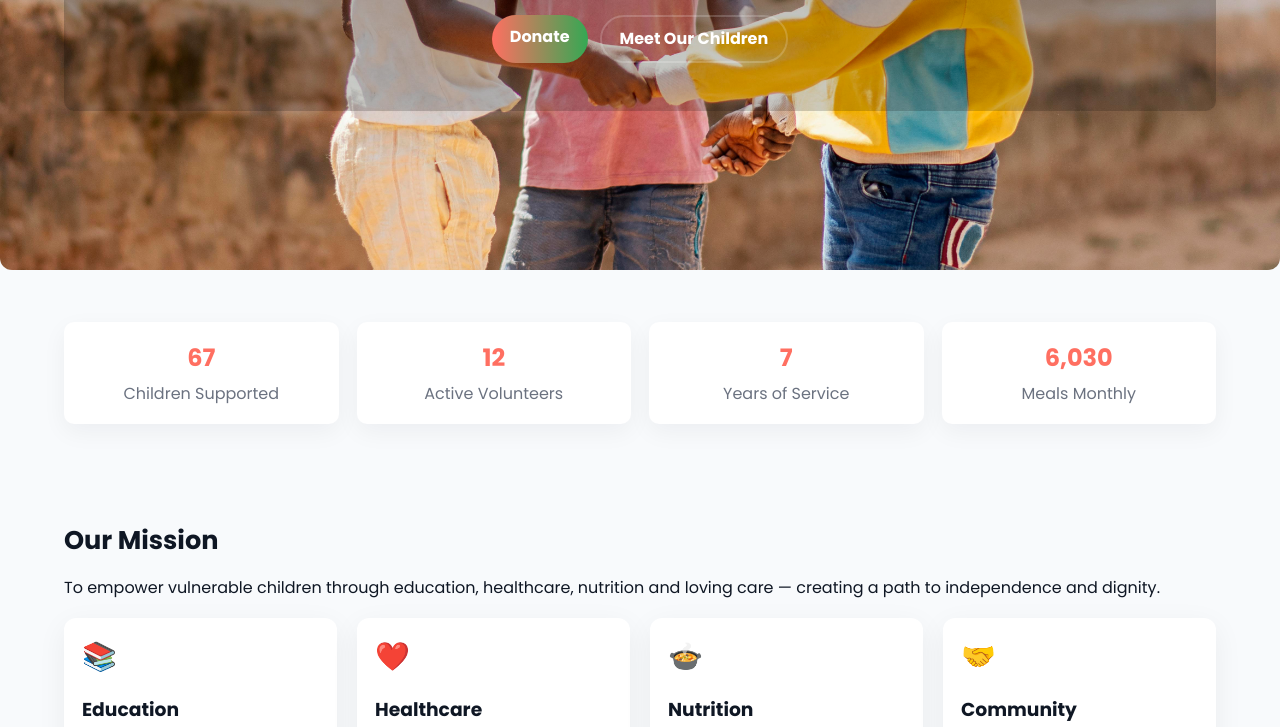
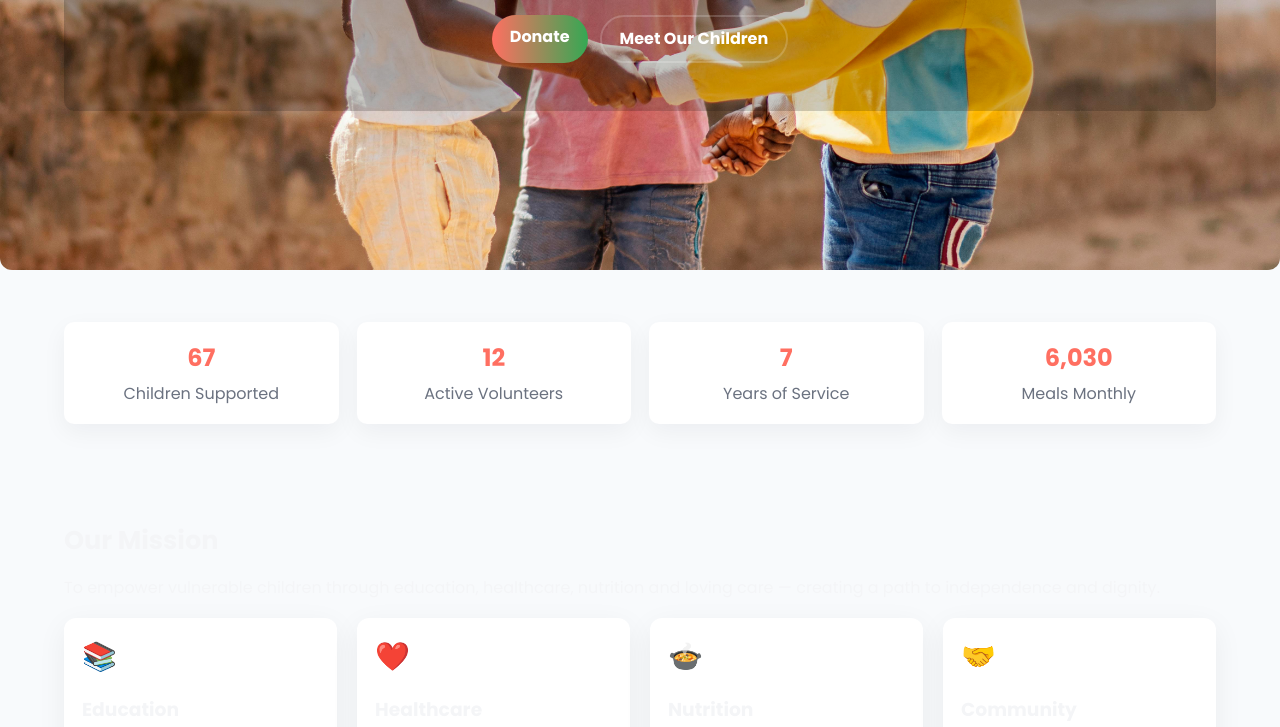
Before and after one commit to MDOluka/starlight-orphanage2, a plain HTML site: page index.html in a window 1280 px wide. Shown: the part 359-1086 px from the top of the page. Drawn offline with Linux system fonts and the light colour scheme.

Commit message:
Updated content

```diff
--- a/css/style.css
+++ b/css/style.css
@@ -9,7 +9,7 @@
   --muted:#6b7280;
   --bg:#f8fafc;
   --card:#fff;
-  --text:#0f1724;
+  --text:#f4f5f7;
   --max:1200px;
   --radius:12px;
 }
```
